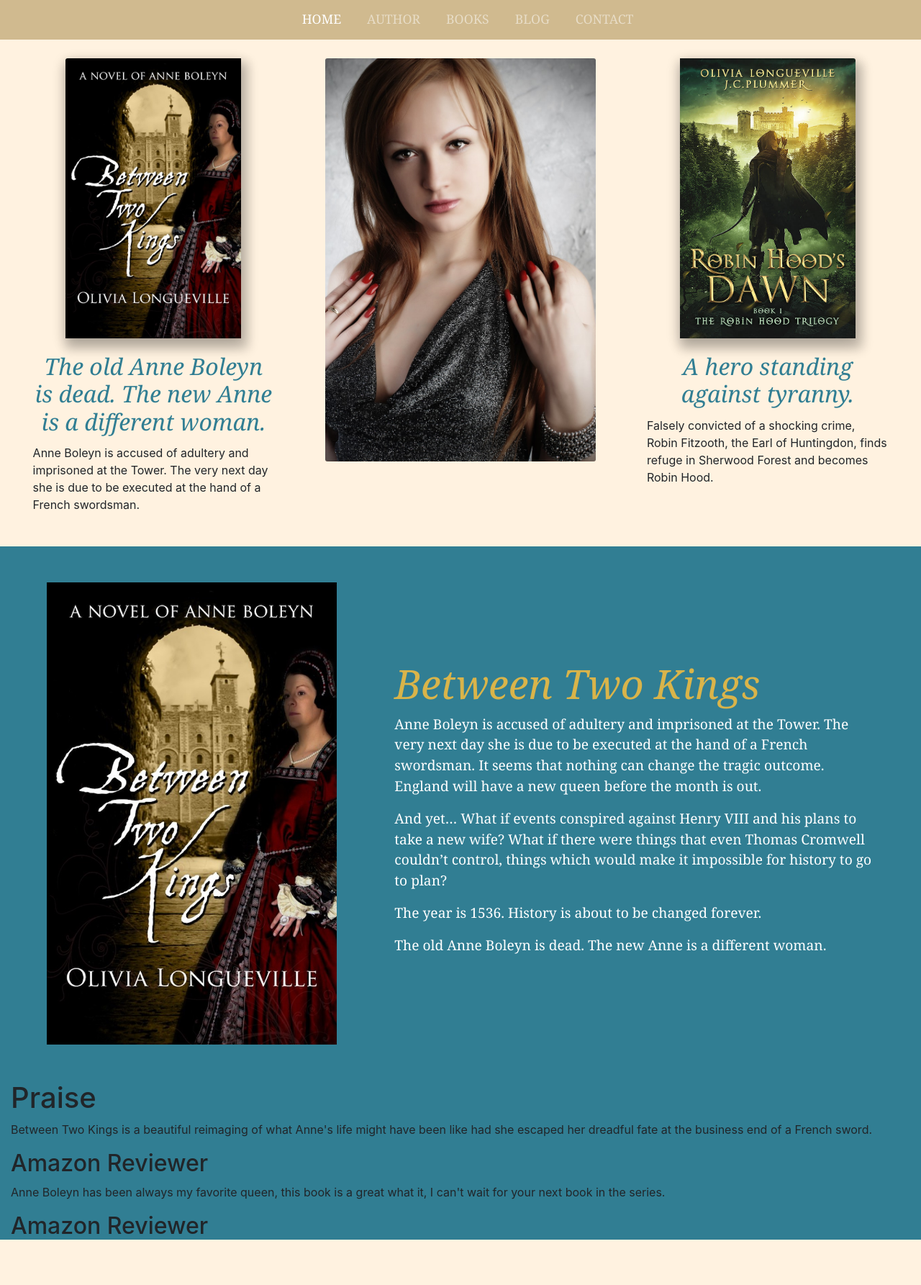
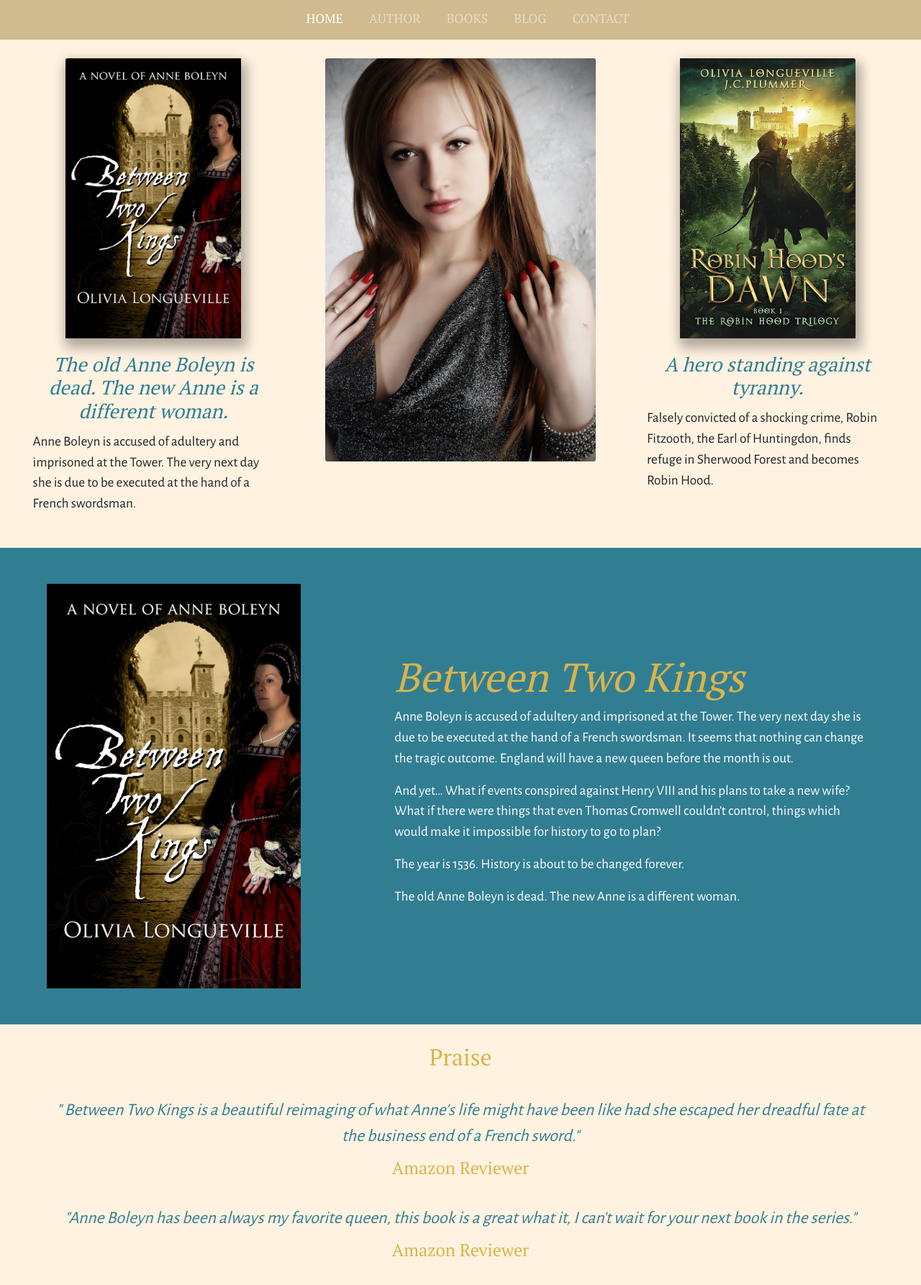
Before and after one commit to oh-my-code/olivialongueville, a plain HTML site: page index.html in a window 1280 px wide. Shown: the part 111-1896 px from the top of the page at 72% size. Before the commit the page ends 1841 px from the top, so only its background shows below. Drawn offline with nearby package versions, Linux system fonts and the light colour scheme; a script that the page names is missing.

Commit message:
Add files via upload

```diff
--- a/css/styles.css
+++ b/css/styles.css
@@ -6,12 +6,16 @@ body{
 
 #topheader {
 	background-color: #317E93;
+	background-image: url("../images/blue_baroque-min.png");
+	background-repeat: no-repeat;
+	background-position: center;
+	background-size: cover;
 }
 
 #topheader h1{
 	color: #d9b44a; #D0BA8F;
 	font-size: 3rem;
-	font-family: Georgia, serif;
+	font-family: 'Neuton', serif;
 	text-align: center;
 	text-transform: uppercase;
 	letter-spacing: 0.3em;
@@ -25,18 +29,18 @@ body{
 }
 
 
+/* @MEDIA */
 @media (max-width: 768px) {
 #topheader h1{
   font-size: 5vw;
 }
 }
 
-
+/* MENU NAVBAR */
 .navbar {
 	background-color: #D0BA8F;
 	color: #FFFFFF;
 }
-
 .navbar-nav {
 	margin: auto;
 	color: #FFFFFF;
@@ -44,17 +48,16 @@ body{
 
 .navbar-nav a {
 	color: #FFFFFF;
-	font-family: Georgia; serif;
+	font-family: 'PT Serif'; serif;
 	font-size: 1.1em;
-
 	margin-left: 20px;
 	text-transform: uppercase;
 }
-
 .navbar-nav a:hover{
 	color: #c08f00;
 	background-color: ;
 }
+
 
 
 #firstblock {
@@ -62,7 +65,7 @@ body{
 }
 
 
-
+/* BLOCK OF THREE CARDS */
 .card-group .card {
 	background-color: #FFF2E0;
 	border: none;
@@ -75,20 +78,26 @@ body{
 }
 .card-group .card .card-title {
 	color: #317E93;
-	font-family: Georgia, serif;
+	font-family: 'PT Serif', serif;
 	font-style: italic;
-	font-size: 2rem;
+	font-size: 1.7rem;
 	text-align: center;
+}
+.card-group .card .card-text {
+	color: ;
+	font-family: 'Alegreya Sans', sans-serif;
+	font-size: 1.2rem;
 }
 
 
 
 
+/* CARD image + text */
 .container-fluid {
 	background-color: #317E93;
 }
 .container-fluid .container-image {
-	width: 80%;
+	width: 70%;
 	margin: 10%;
 }
 .container-fluid .col-md-7 {
@@ -98,15 +107,79 @@ body{
 .container-fluid .col-md-7 h1{
 	color: #d9b44a;
 	font-size: 3.5rem;
-	font-family: Georgia, serif;
+	font-family: 'PT Serif', serif;
 	font-style: italic;
 }
 .container-fluid .col-md-7 p{
 	color: #ffffff;
 	font-size: 1.2rem;
-	font-family: Georgia, serif;
+	font-family: 'Alegreya Sans', sans-serif;
 }
 
+
+/* CARD image ON THE RIGHT + text ON THE LEFT */
+.imgRight{
+	background-color: #FFF2E0;
+}
+.container-fluid .container-image .imgRight{
+	width: 60%;
+	margin: 5%;
+}
+#textLeft{
+	margin: auto;
+	padding-left: 5%;
+}
+#textLeft h1{
+	color: #d9b44a;
+	font-size: 3.5rem;
+	font-family: 'PT Serif', serif;
+	font-style: italic;
+}
+#textLeft p {
+	color: black;
+	font-size: 1.2rem;
+	font-family: 'Alegreya Sans', sans-serif;
+}
+
+
+
+
+
+/* PRAISE */
+.praise {
+	background-color: #FFF2E0;
+	padding: 2%;
+}
+.praise h1{
+	color: #d9b44a;
+	font-size: 2rem;
+	font-family: 'PT Serif', serif;
+	text-align: center;
+}
+.praisetext p{
+	font-family: 'Alegreya Sans', sans-serif;
+	font-size: 1.5rem;
+	font-style: italic;
+	margin: 3%;
+	color:#317E93;
+	text-align: center;
+	quotes: '"' '"' "'" "'";
+}
+.praisetext p:before {
+  content: open-quote;
+}
+.praisetext p:after {
+  content: close-quote;
+}
+.praise h2{
+	color: #d9b44a;
+	font-size: 1.5rem;
+	font-family: 'PT Serif', serif;
+	text-align: center;
+	margin-top: -2%;
+}
+
+/* end of PRAISE */
 
 
 
@@ -119,7 +192,7 @@ body{
 	margin-left: 5%;
 	float: left;
 	width: 60%;
-	font-family: Georgia, serif;
+	font-family: 'PT Serif', serif;
 }
 .jumbotron .container .display-4 {
 	font-size: 2.8em;
```
